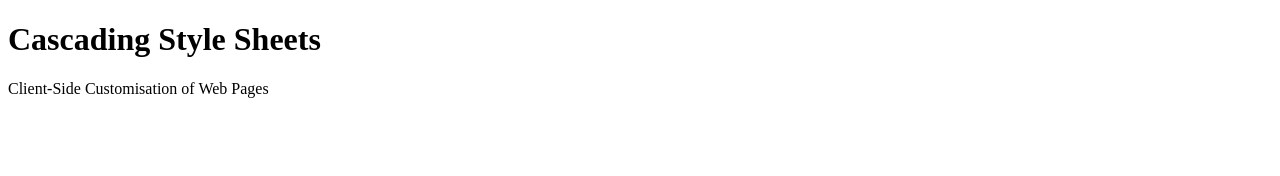
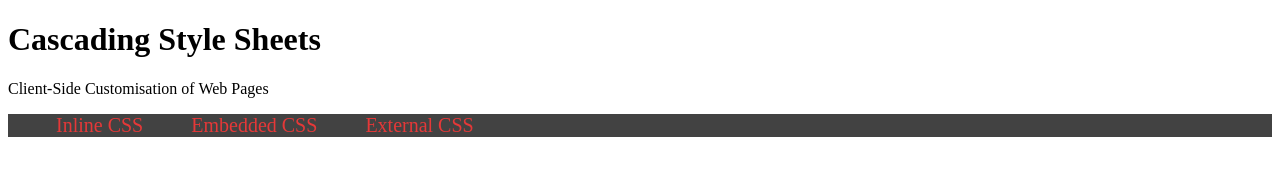
Before and after one commit to HarveyS2808/Assignment-2, a plain HTML site: page index.html in a window 1280 px wide. Drawn offline with Linux system fonts and the light colour scheme.

Commit message:
Fixing navbar

```diff
--- a/index.html
+++ b/index.html
@@ -1,9 +1,17 @@
 <!DOCTYPE html>
-<html>
+<html lang="en">
 <head>
+    <link rel="stylesheet" href="mainstyle.css">
     <title>Assignment 2</title>
 </head>
 </html>
 
 <h1>Cascading Style Sheets</h1>
 <p>Client-Side Customisation of Web Pages</p>
+
+<div class="topnav">
+    <a class="active" href="#home"><Main></Main></a>
+    <a href="#Inline CSS">Inline CSS</a>
+    <a href="#Embedded CSS">Embedded CSS</a>
+    <a href="#External CSS">External CSS</a>
+</div>
--- /dev/null
+++ b/mainstyle.css
@@ -0,0 +1,17 @@
+.head {
+    font-family: Verdana, Geneva, Tahoma, sans-serif;
+}
+
+.topnav {
+    overflow: hidden;
+    background-color: #424242;
+}
+
+.topnav a {
+    float: left;
+    color: #e53838;
+    text-align: center;
+    padding-left: 48px;
+    text-decoration: none;
+    font-size: 20px
+}
```
